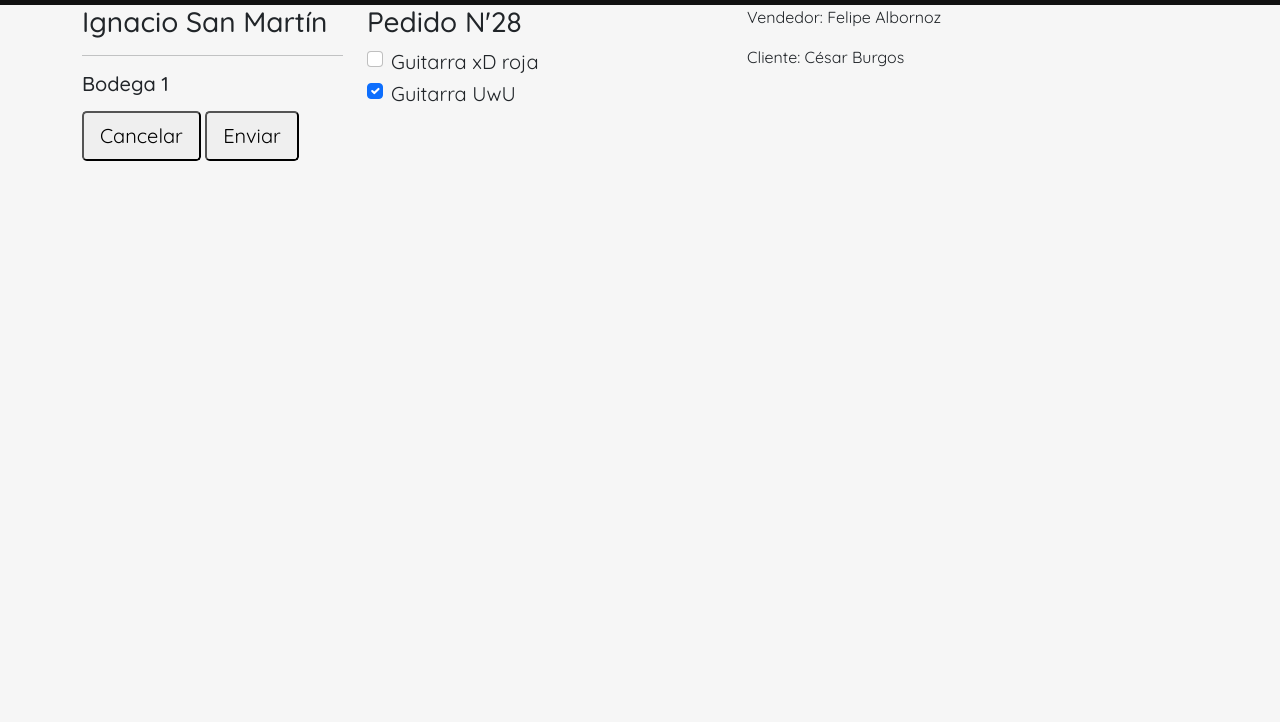
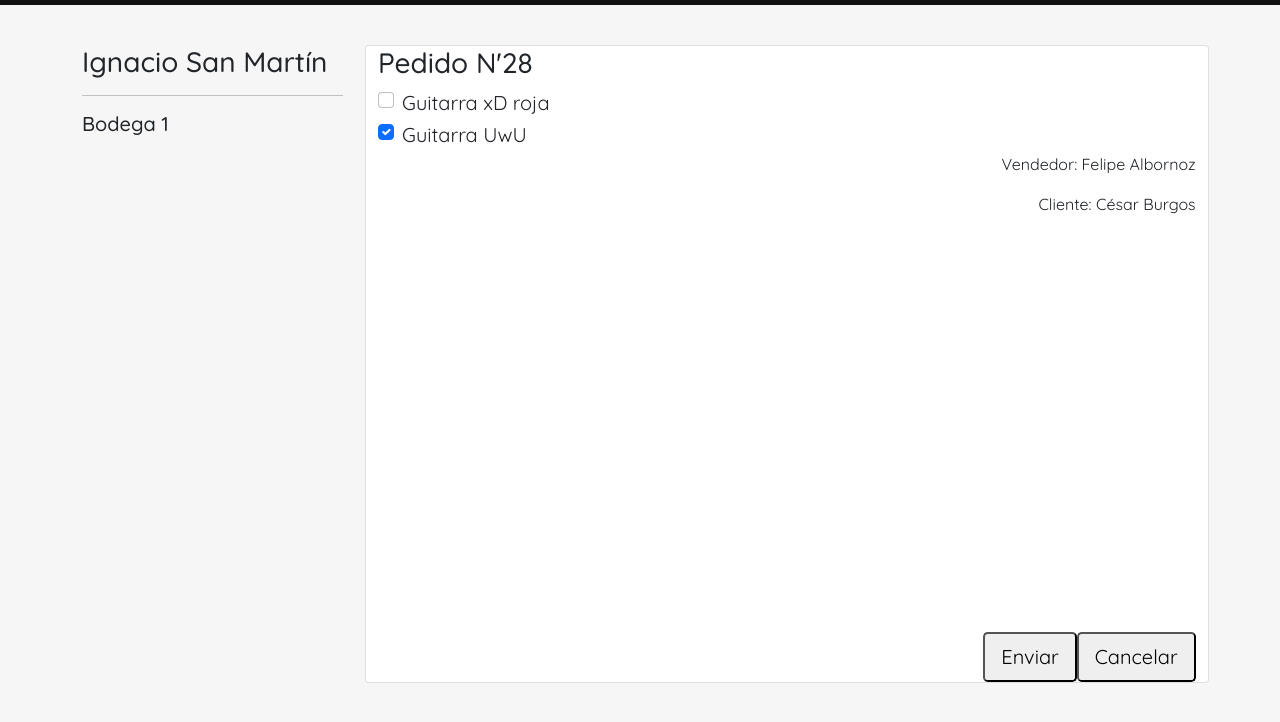
Before and after one commit to FeliAlbornoz/MUSICPRO, a plain HTML site: page bodega.html in a window 1280 px wide. Shown: the part 66-788 px from the top of the page. Drawn offline with nearby package versions, Linux system fonts and the light colour scheme.

Commit message:
commit tengo sueño

```diff
--- a/bodega.html
+++ b/bodega.html
@@ -42,7 +42,7 @@
                 <hr>
                 <h5>Bodega 1</h5>
             </div>
-                <div class="col-4">
+                <div class="col-4 card uwu">
                     <h3>Pedido N'28</h3>
                         <div class="form-check">
                             <input class="form-check-input" type="checkbox" value="" id="flexCheckDefault">
@@ -56,15 +56,15 @@
                                 Guitarra UwU
                                 </label>
                             </div>
-                </div>
-                    <div class="col-4">
+                    <div class="col-8 ms-auto">
                         <p>Vendedor: Felipe Albornoz</p>
                         <p>Cliente: César Burgos</p>
+                        <div class="conts-btns">
+                            <button type="button" class="btn1 btn-lg">Cancelar</button>
+                            <button type="button" class="btn1 btn-lg">Enviar</button>
+                        </div>
                     </div>
-        </div>
-        <div class="conts-btns">
-            <button type="button btn1" class="btn-back btn-lg">Cancelar</button>
-            <button type="button btn1" class="btn-login btn-lg">Enviar</button>
+                </div>
         </div>
     </div>
 </body>
--- a/css/style.css
+++ b/css/style.css
@@ -82,5 +82,28 @@ body{
     margin-left: 10px;
 }
 .btn1{
-    justify-content: end;
+    margin-top: 400px;
+    float: right;
 }
+
+.uwu{
+    background-color: #FFFFFF;
+}
+
+.bodega{
+    margin-top: 40px;
+}
+
+.card{
+    width: 74%;
+    display: flex;
+}
+
+p{
+    text-align: end;
+    text-align: top;
+
+}
+.form-check{
+    float: left;
+}
```
